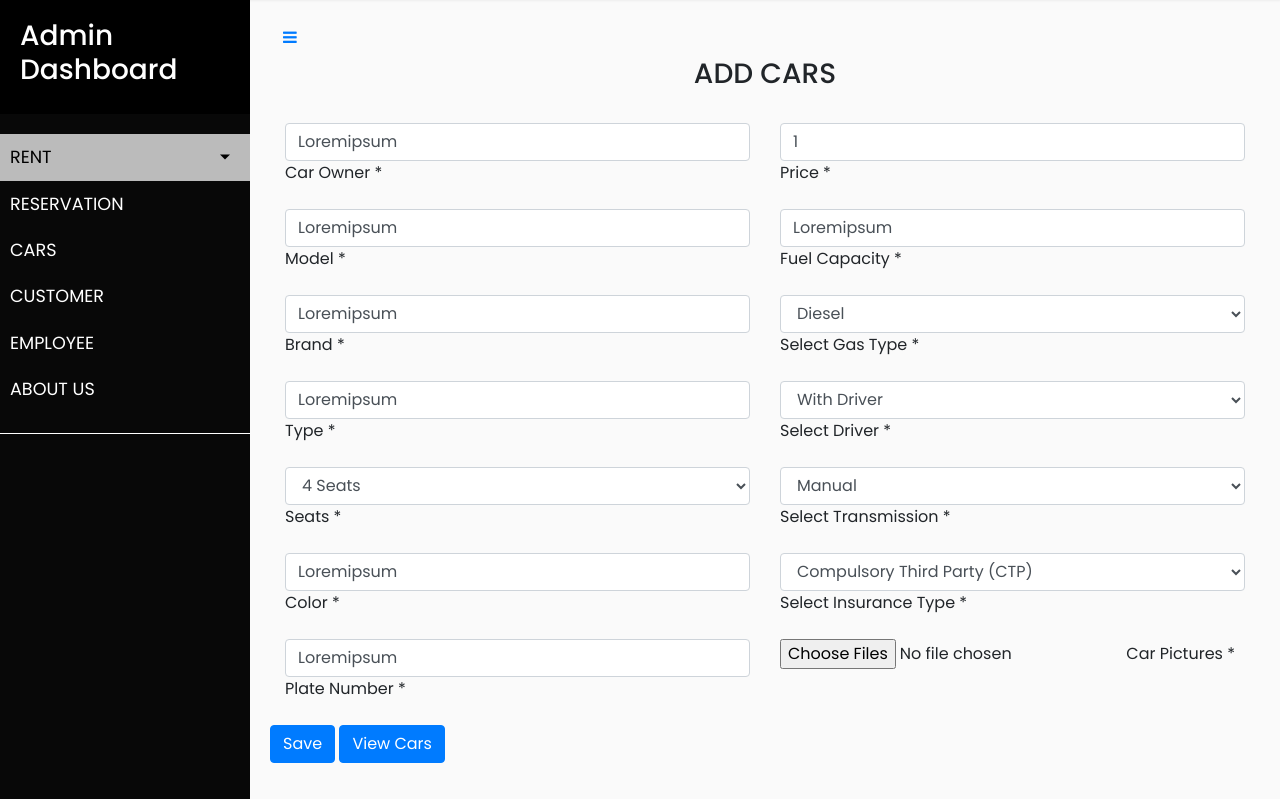
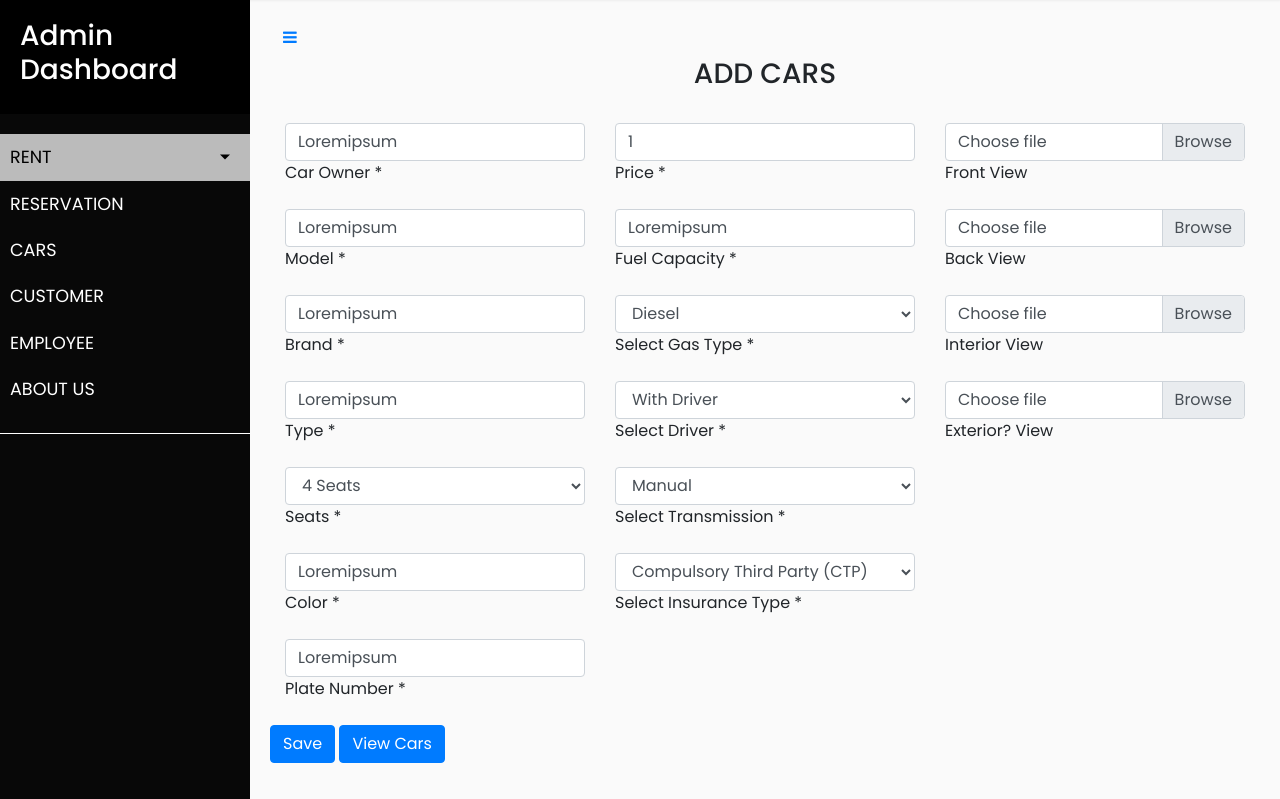
Before and after one commit to newbies4/fighting, a CodeIgniter app: page /fighting/car_controller/add_car in a window 1280 px wide. Shown: the part 71-870 px from the top of the page. Run offline with CodeIgniter, Linux system fonts and the light colour scheme; some libraries are stand-ins or nearby versions.

Commit message:
working upload, error in validation

```diff
--- a/application/controllers/Car_controller.php
+++ b/application/controllers/Car_controller.php
@@ -8,37 +8,6 @@ class Car_controller extends CI_Controller {
         parent::__construct();
         $this->load->model('car_model');
 		$this->form_validation->set_error_delimiters('<p class="text-danger">', '</p>');
-    }
-
-    public function generate_id() {
-
-    	$lastid = $this->car_model->last_id();
-    	if ($lastid->lastid == null) {
-    		return 1;
-    	} else {
-	    	return intval($lastid->lastid) + 1;
-    	}
-    }
-
-    public function test() {
-    	$data['res'] = $this->generate_id();
-    	$data['main_view'] = "admin/test";
-    	$this->load->view('layouts/main', $data);
-    }
-    public function test2() {
-    	echo $this->input->post('owner').'1owner<br>';
-		echo $this->input->post('model').'2model<br>';
-		echo $this->input->post('brand').'3brand<br>';
-		echo $this->input->post('type').'4type<br>';
-		echo $this->input->post('seats').'5seats<br>';
-		echo $this->input->post('color').'6color<br>';
-		echo $this->input->post('platenumber').'7platenumber<br>';
-		echo $this->input->post('price').'8price<br>';
-		echo $this->input->post('fuelcapacity').'9fuelcapacity<br>';
-		echo $this->input->post('gastype').'10gastype<br>';
-		echo $this->input->post('driver').'11driver<br>';
-		echo $this->input->post('transmission').'12transmission<br>';
-		echo $this->input->post('insurance').'13insurance<br>';
     }
 
 	public function add_car()
@@ -62,10 +31,85 @@ class Car_controller extends CI_Controller {
 			$data['main_view'] = "admin/add_cars";
 			$this->load->view('layouts/main', $data);
         } else {
+        	if ($this->input->post('addcarsubmit') != null) {
+        		$dataArr = array(
+	        		'car_owner' => $this->input->post('owner'),
+					'car_model' => $this->input->post('model'),
+					'car_brand' => $this->input->post('brand'),
+					'car_type' => $this->input->post('type'),
+					'car_seats' => $this->input->post('seats'),
+					'car_color' => $this->input->post('color'),
+					'car_platenumber' => $this->input->post('platenumber'),
+					'car_price' => $this->input->post('price'),
+					'car_fuel_capacity' => $this->input->post('fuelcapacity'),
+					'car_gas_type' => $this->input->post('gastype'),
+					'car_driver' => $this->input->post('driver'),
+					'car_transmission' => $this->input->post('transmission'),
+					'car_insurance' => $this->input->post('insurance')
+        		);
+        		$car_id = $this->car_model->insert_car($dataArr);
 
-    		$data = array();
+        		$data = array();
+        		$files = $_FILES;
+        		$fileCount = count($_FILES['carpics']['name']);
+        		$pictureNames = array();
+
+        		for ($i=0; $i < $fileCount; $i++) {
+        			if ($_FILES['carpics']['error'][$i] == UPLOAD_ERR_OK) {
+
+						$_FILES['carpics']['name'] = $files['carpics']['name'][$i];
+						$_FILES['carpics']['type'] = $files['carpics']['type'][$i];
+						$_FILES['carpics']['tmp_name'] = $files['carpics']['tmp_name'][$i];
+						$_FILES['carpics']['error'] = $files['carpics']['error'][$i];
+						$_FILES['carpics']['size'] = $files['carpics']['size'][$i];
+
+						$config['upload_path'] = './assets/img/cars';
+		                $config['allowed_types']= 'png|jpg|jpeg';
+		                $config['max_size'] = 0;
+		                $config['max_width'] = 0;
+		                $config['max_height'] = 0;
+		                $config['remove_spaces'] = true;
+
+		                $this->load->library('upload',$config);
+
+		                if($this->upload->do_upload('carpics')){
+							// Get data about the file
+							$uploadData = $this->upload->data();
+							$pictureNames[] = array(
+								'car_id_fk' => $car_id,
+								'car_pic_name' => $uploadData['file_name']
+							);
+						} else {
+							// upload error
+							$data['error'] = $this->upload->display_errors();
+						}
+        			}
+        		} // end of for loop
+        		$result = $this->car_model->insert_pictures($pictureNames);
+        		if ($result != false) {
+        			$this->session->set_flashdata('add_car_success', 'Car successfully added.');
+        			redirect('admin_controller/add_car','refresh');
+        		}
+        	} else {
+
+    			var_dump('expression');
+        	}
+
+
+
+
+
+
+
+
+
+
+
+
+
+
 	        // If file upload form submitted
-	        if($this->input->post('addcarsubmit') && !empty($_FILES['carpics']['name'])) {
+	        /*if($this->input->post('addcarsubmit') && !empty($_FILES['carpics']['name'])) {
 	            $filesCount = count($_FILES['carpics']['name']);
 	            for($i = 0; $i < $filesCount; $i++) {
 	                $_FILES['carpic']['name']     = $_FILES['carpics']['name'][$i];
@@ -102,10 +146,10 @@ class Car_controller extends CI_Controller {
 	        } else {
 
 	        	redirect('car_controller/test2');
-	        }
+	        }*/
 
 	        // Insert to tbl_car_profile
-	        $datas = array(
+	        /*$datas = array(
 				'car_id' => $this->generate_id(),
         		'car_owner' => $this->input->post('owner'),
 				'car_model' => $this->input->post('model'),
@@ -126,75 +170,9 @@ class Car_controller extends CI_Controller {
             if ($result) {
 	            $this->session->set_flashdata('add_car_success', 'Car successfully added.');
 	            redirect('admin_controller/add_car');
-            }
+            }	      */
     	}
 
-		// $data['a1'] = $this->input->post('owner');
-		// $data['a2'] = $this->input->post('model');
-		// $data['a3'] = $this->input->post('brand');
-		// $data['a4'] = $this->input->post('type');
-		// $data['a5'] = $this->input->post('seats');
-		// $data['a6'] = $this->input->post('color');
-		// $data['a7'] = $this->input->post('platenumber');
-		// $data['a8'] = $this->input->post('price');
-		// $data['a9'] = $this->input->post('fuelcapacity');
-		// $data['a10'] = $this->input->post('gastype');
-		// //$data['a10'] = $_POST['gastype'];
-		// $data['a11'] = $this->input->post('driver');
-		// $data['a12'] = $this->input->post('transmission');
-		// $data['a13'] = $this->input->post('insurance');
-		// $this->load->view('admin/test', $data);
-		// echo $this->input->post('owner');
-		// echo $this->input->post('model');
-		// echo $this->input->post('brand');
-		// echo $this->input->post('type');
-		// echo $this->input->post('seats');
-		// echo $this->input->post('color');
-		// echo $this->input->post('platenumber');
-		// echo $this->input->post('price');
-		// echo $this->input->post('fuelcapacity');
-		// echo $this->input->post('gastype');
-		// echo $this->input->post('driver');
-		// echo $this->input->post('transmission');
-		// echo $this->input->post('insurance');
 
-		// // Setting up the rules
-		// $this->form_validation->set_rules('firstname', 'First Name', 'required|min_length[2]|max_length[50]');
-		// $this->form_validation->set_rules('middlename', 'Middle Name', 'required|min_length[2]|max_length[50]');
-		// $this->form_validation->set_rules('lastname', 'Last Name', 'required|min_length[2]|max_length[50]');
-		// $this->form_validation->set_rules('contactnumber', 'Contact Number', 'required|min_length[7]|max_length[15]|numeric');
-
-		// if ($this->form_validation->run() == FALSE)
-  //       {
-  //           // $this->load->view('admin/add_employee');
-  //           // redirect('Admin_controller/add_employee');
-  //           $data['main_view'] = "admin/add_employee";
-
-		// 	$this->load->view('layouts/main', $data);
-  //       }
-  //       else
-  //       {
-  //           // $this->load->view('formsuccess');
-
-  //       	$data = array(
-  //       		'first_name' => $this->input->post('firstname'),
-		// 		'middle_name' => $this->input->post('middlename'),
-		// 		'last_name' => $this->input->post('lastname'),
-		// 		'contact' => $this->input->post('contactnumber')
-  //       	);
-
-  //           // $data['firstname'] = $this->input->post('firstname');
-  //           // $data['middlename'] = $this->input->post('middlename');
-  //           // $data['lastname'] = $this->input->post('lastname');
-  //           // $data['contactnumber'] = $this->input->post('contactnumber');
-
-  //           $this->load->model('Employee_model');
-
-  //           // echo $data['firstname'];
-  //           $result = $this->Employee_model->insert_data($data);
-  //           $this->session->set_flashdata('add_employee_success', 'Employee successfully added.');
-  //           redirect('admin_controller/add_employee');
-  //       }
-	// }
 	}
 }
--- a/application/models/Car_model.php
+++ b/application/models/Car_model.php
@@ -6,13 +6,14 @@ class Car_model extends CI_Model {
         parent::__construct();
     }
 
-    public function insert_data($data) {
-		return $this->db->insert('tbl_car_profile', $data);
+    public function insert_car($arr) {
+
+		$this->db->insert('tbl_car_profile', $arr);
+		return $this->db->insert_id();
 	}
 
-	public function insert_picture($data = array()) {
-		$insert = $this->db->insert_batch('tbl_car_pic',$data);
-        return $insert?true:false;
+	public function insert_pictures($arr) {
+		return $this->db->insert_batch('tbl_car_pic', $arr);
 	}
 
 	public function last_id() {
--- a/application/views/admin/add_cars.php
+++ b/application/views/admin/add_cars.php
@@ -11,7 +11,7 @@
 	<?php echo form_open_multipart('car_controller/add_car');?>
 	<div class="row">
 		<!-- left part -->
-		<div class="col-lg-6">
+		<div class="col-lg-4">
 			<div class="form-group">
 				<input type="text" class="form-control" id="" name="owner" value="Loremipsum">
 				<label for="">Car Owner * </label>
@@ -44,12 +44,12 @@
 				<input type="text" class="form-control" id="" name="platenumber" value="Loremipsum">
 				<label for="">Plate Number * </label>
 			</div>
-		</div> <!-- end of col-sm-6 -->
+		</div> <!-- col-lg-4 -->
 
 		<!-- left part -->
 
 		<!--center part -->
-		<div class="col-lg-6">
+		<div class="col-lg-4">
 			<div class="form-group">
 				<input type="text" class="form-control" id="" name="price" value="1">
 				<label for="">Price * </label>
@@ -90,14 +90,89 @@
 				</select>
 				<label for="">Select Insurance Type *</label>
 			</div>
+
+		</div> <!-- col-lg-4 -->
+
+
+
+		<div class="col-lg-4">
+			<!-- <div class="form-group">
+				<input type="file" id="input-file-now-custom-2" class="form-control" name="carpics" class="file-upload" multiple data-height="500" />
+				<label for="">Car Pictures *</label>
+			</div>  -->
+
 			<div class="form-group">
-				<input type="file" id="input-file-now-custom-2" name="carpics[]" class="file-upload" multiple data-height="500" />
-				<label for="">Car Pictures *</label>
+				<div class="input-group">
+				  <div class="custom-file">
+				    <input type="file" name="carpics[]" class="custom-file-input" id="front"
+				      aria-describedby="frontPicture">
+				    <label class="custom-file-label" for="front">Choose file</label>
+				  </div>
+				</div>
+				<label for="">Front View</label>
 			</div>
-		</div> <!-- end of col-sm-3 -->
+
+			<div class="form-group">
+				<div class="input-group">
+				  <div class="custom-file">
+				    <input type="file" name="carpics[]" class="custom-file-input" id="back"
+				      aria-describedby="backPicture">
+				    <label class="custom-file-label" for="back">Choose file</label>
+				  </div>
+				</div>
+				<label for="">Back View</label>
+			</div>
+			<div class="form-group">
+				<div class="input-group">
+				  <div class="custom-file">
+				    <input type="file" name="carpics[]" class="custom-file-input" id="interior"
+				      aria-describedby="interiorPicture">
+				    <label class="custom-file-label" for="interior">Choose file</label>
+				  </div>
+				</div>
+				<label for="">Interior View</label>
+			</div>
+			<div class="form-group">
+				<div class="input-group">
+				  <div class="custom-file">
+				    <input type="file" name="carpics[]" class="custom-file-input" id="exterior"
+				      aria-describedby="exteriorPicture">
+				    <label class="custom-file-label" for="exterior">Choose file</label>
+				  </div>
+				</div>
+				<label for="">Exterior? View</label>
+			</div>
+
+			<!-- <div class="form-group">
+				<div class="input-group">
+				  <div class="input-group-prepend">
+				    <span class="input-group-text" id="frontPicture">Front</span>
+				  </div>
+				  <div class="custom-file">
+				    <input type="file" class="custom-file-input" id="front"
+				      aria-describedby="frontPicture">
+				    <label class="custom-file-label" for="front">Choose file</label>
+				  </div>
+				</div>
+			</div>
+
+			<div class="form-group">
+				<div class="input-group">
+				  <div class="input-group-prepend">
+				    <span class="input-group-text" id="backPicture">Back</span>
+				  </div>
+				  <div class="custom-file">
+				    <input type="file" class="custom-file-input" id="back"
+				      aria-describedby="backPicture">
+				    <label class="custom-file-label" for="back">Choose file</label>
+				  </div>
+				</div>
+			</div>
+ -->
+		</div> <!-- col-lg-4 -->
 
 		<div>
-				<button class="btn btn-primary" name="addcarsubmit" type="submit">Save</button>
+				<button class="btn btn-primary" name="addcarsubmit" value="addcar" type="submit">Save</button>
 				<a class="btn btn-primary" href="<?php echo base_url();?>index.php/home/cars">View Cars</a>
 			</div>
 	</div> <!-- end of row -->
--- a/application/views/layouts/footer.php
+++ b/application/views/layouts/footer.php
@@ -12,6 +12,14 @@
         $('#sidebar').toggleClass('active');
       });
     });
+
+    // for file input fields
+    $('input[type="file"]').change(function(e){
+      var fileName = e.target.files[0].name;
+      $(e.target).siblings('.custom-file-label').text(fileName);
+    });
+
+
 
     // $(document).ready(function() {
 
```
Also changed, not shown: 1 other file.
